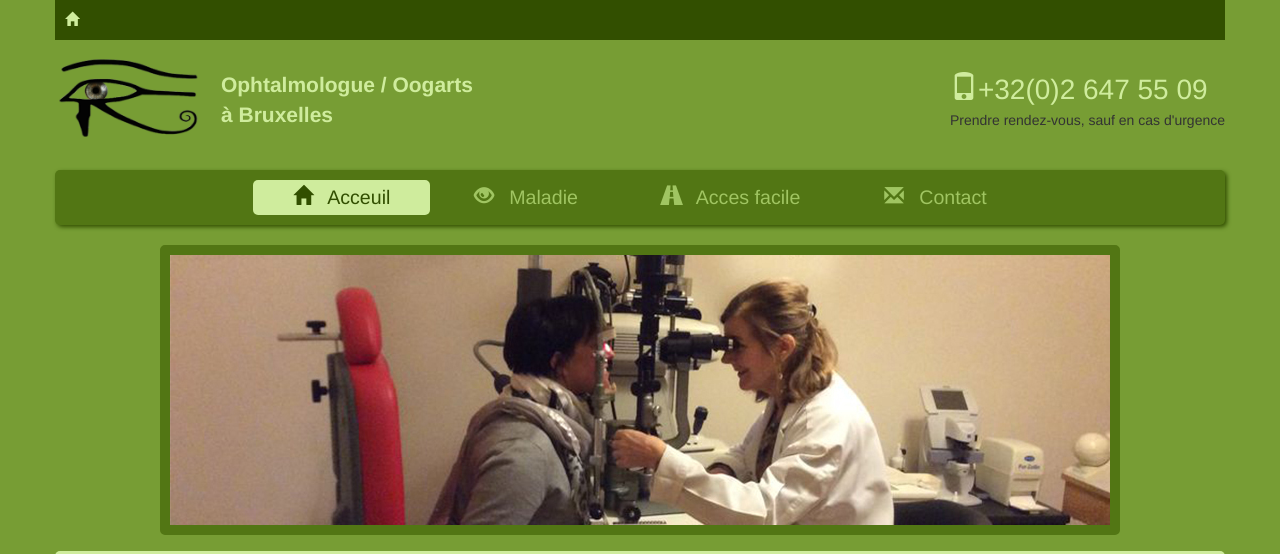
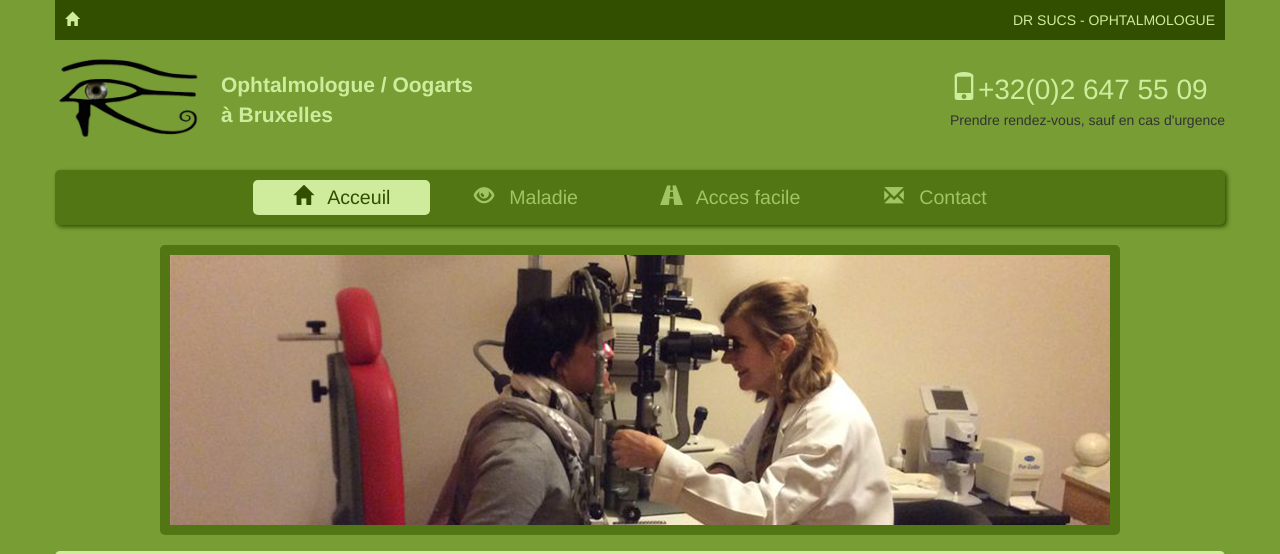
Before and after one commit to renxianghaut/dr_sucs, a PHP site: page /index.php in a window 1280 px wide. Shown: the top 554 px of the page. Run offline with PHP 8.4, Linux system fonts and the light colour scheme.

Commit message:
add banner text

```diff
--- a/css/style.css
+++ b/css/style.css
@@ -14,11 +14,14 @@ textarea {
 #banner {
     background-color: #324F00;
     padding: 10px;
+    color: #cfec9d;
 }
 #banner a {
     color: #cfec9d;
 }
-
+#banner .right {
+    float: right;
+}
 #top-bar{
     height:130px;
 }
--- a/parts/header.php
+++ b/parts/header.php
@@ -1,6 +1,6 @@
 <div id="header" class="row">
     <div id="banner">
-        <a href="index.php" title="Home"><span class="glyphicon glyphicon-home"></span></a>
+        <a href="index.php" title="Home"><span class="glyphicon glyphicon-home"></span></a><div class="right">DR SUCS - OPHTALMOLOGUE</div>
     </div>
     <div id="top-bar">
         <div class="topleft">
```
